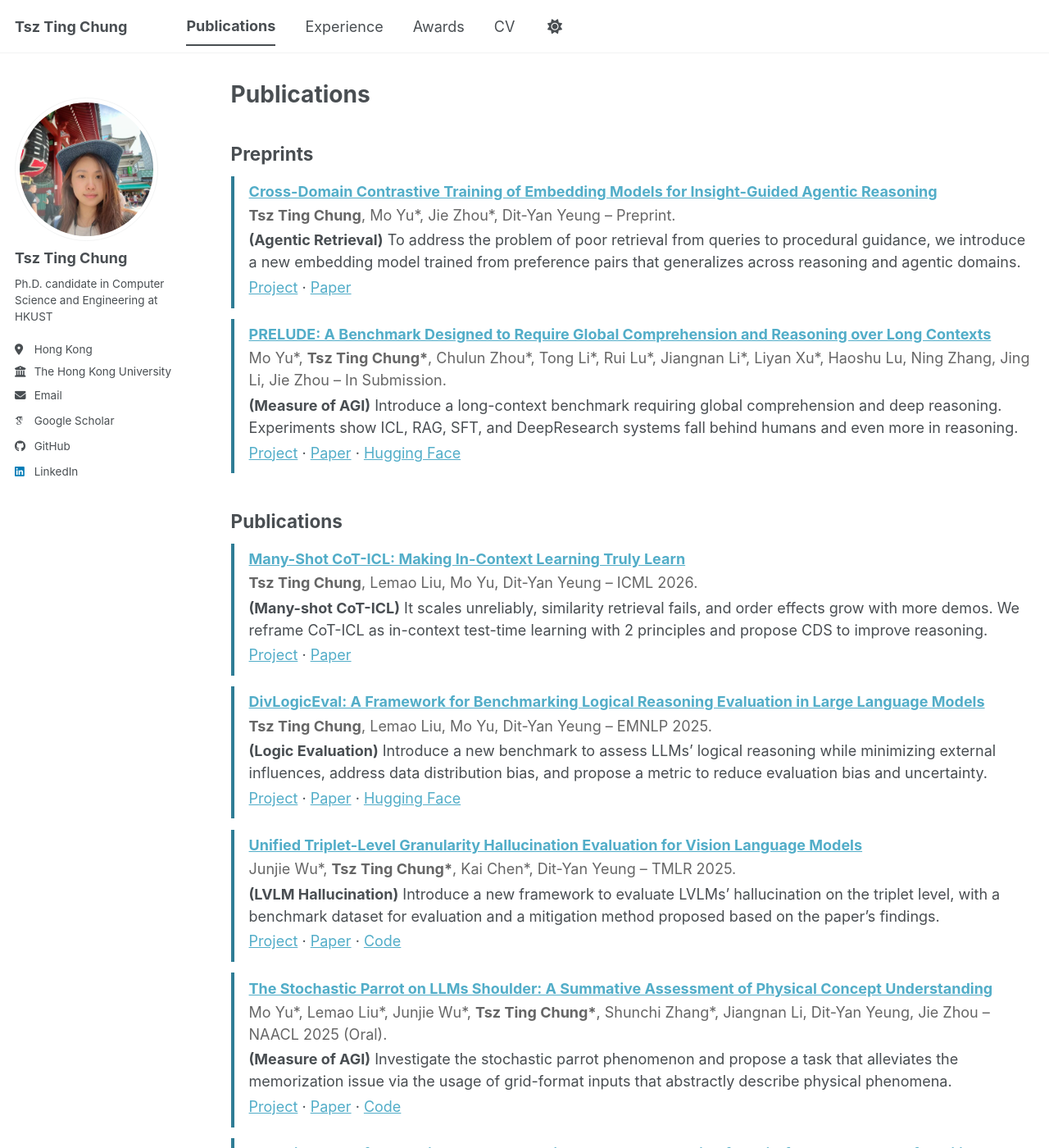
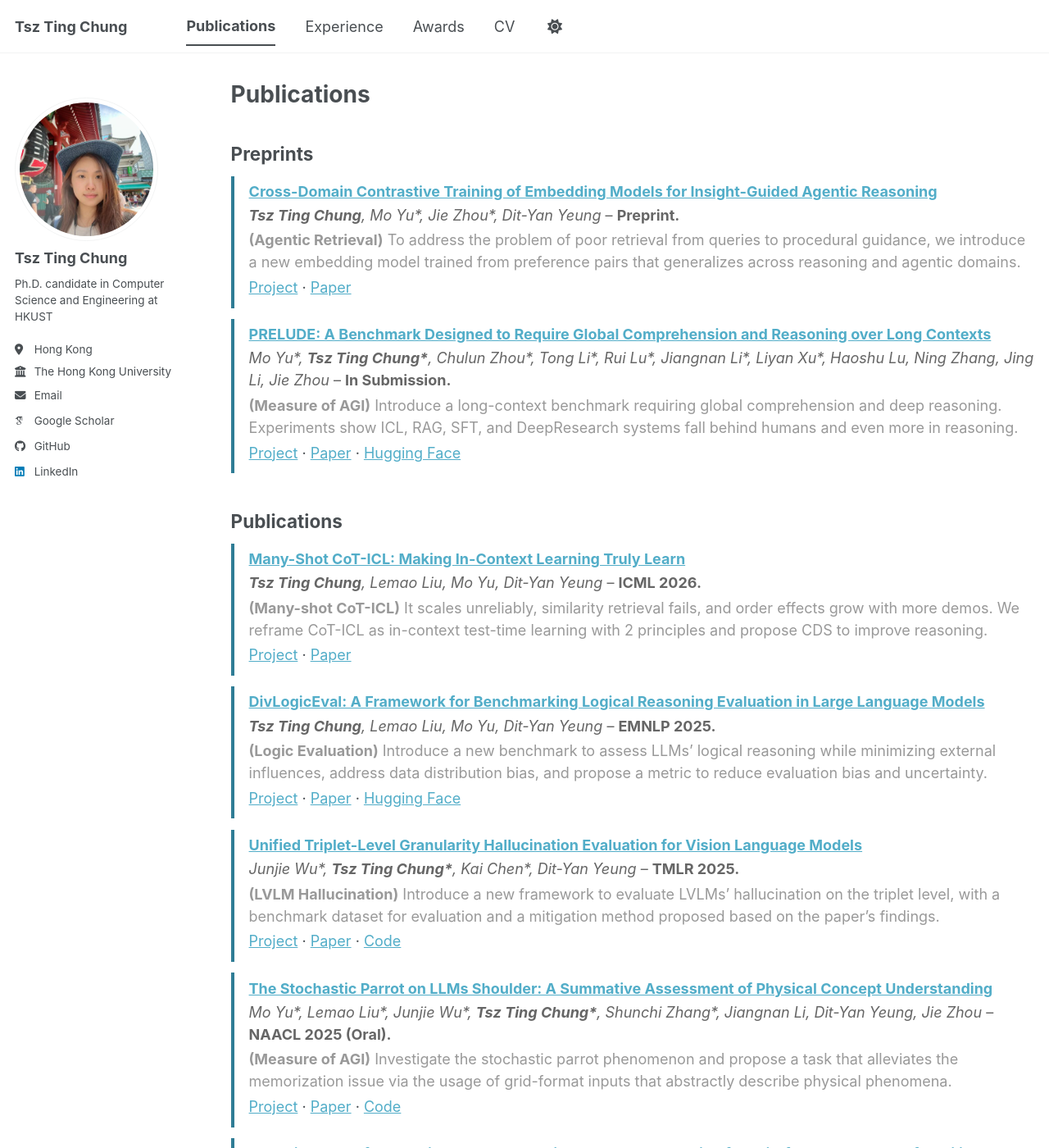
Before and after one commit to TTChungC/ttchungc.github.io, a Jekyll site: the page built from _pages/publications.html, in a window 1280 px wide and 1400 px high. Shown: the whole window at 82% size. Built offline with Jekyll 4.4.1, drawn with Linux system fonts in a browser that asks for light colours; some web fonts are replaced; a script bundle is joined from its source files by our own code; library files that are not in the unit come from our copies; some of the changed text lies outside the part shown.

Commit message:
Update acknowledgement titles and publication styling

```diff
--- a/_pages/publications.html
+++ b/_pages/publications.html
@@ -9,15 +9,15 @@ author_profile: true
 
 <div style="border-left: 4px solid #2f7d95; padding: 0.45rem 0 0.45rem 1rem; margin: 0.75rem 0;">
 <h3 style="margin: 0 0 0.25rem 0;"><a href="https://ttchungc.github.io/projects/insightemb/">Cross-Domain Contrastive Training of Embedding Models for Insight-Guided Agentic Reasoning</a></h3>
-<p style="margin: 0.2rem 0; color: #666;"><strong>Tsz Ting Chung</strong>, Mo Yu*, Jie Zhou*, Dit-Yan Yeung &ndash; Preprint.</p>
-<p style="margin: 0.2rem 0;"><strong>(Agentic Retrieval)</strong> To address the problem of poor retrieval from queries to procedural guidance, we introduce a new embedding model trained from preference pairs that generalizes across reasoning and agentic domains.</p>
+<p style="margin: 0.2rem 0; color: #666;"><em><strong>Tsz Ting Chung</strong>, Mo Yu*, Jie Zhou*, Dit-Yan Yeung</em> &ndash; <strong>Preprint.</strong></p>
+<p style="margin: 0.2rem 0; color: #999;"><strong>(Agentic Retrieval)</strong> To address the problem of poor retrieval from queries to procedural guidance, we introduce a new embedding model trained from preference pairs that generalizes across reasoning and agentic domains.</p>
 <p style="margin: 0.2rem 0;"><a href="https://ttchungc.github.io/projects/insightemb/">Project</a> &middot; <a href="https://ttchungc.github.io/projects/insightemb/InsightEmb.pdf">Paper</a></p>
 </div>
 
 <div style="border-left: 4px solid #2f7d95; padding: 0.45rem 0 0.45rem 1rem; margin: 0.75rem 0;">
 <h3 style="margin: 0 0 0.25rem 0;"><a href="https://gorov.github.io/prelude/index.html">PRELUDE: A Benchmark Designed to Require Global Comprehension and Reasoning over Long Contexts</a></h3>
-<p style="margin: 0.2rem 0; color: #666;">Mo Yu*, <strong>Tsz Ting Chung*</strong>, Chulun Zhou*, Tong Li*, Rui Lu*, Jiangnan Li*, Liyan Xu*, Haoshu Lu, Ning Zhang, Jing Li, Jie Zhou &ndash; In Submission.</p>
-<p style="margin: 0.2rem 0;"><strong>(Measure of AGI)</strong> Introduce a long-context benchmark requiring global comprehension and deep reasoning. Experiments show ICL, RAG, SFT, and DeepResearch systems fall behind humans and even more in reasoning.</p>
+<p style="margin: 0.2rem 0; color: #666;"><em>Mo Yu*, <strong>Tsz Ting Chung*</strong>, Chulun Zhou*, Tong Li*, Rui Lu*, Jiangnan Li*, Liyan Xu*, Haoshu Lu, Ning Zhang, Jing Li, Jie Zhou</em> &ndash; <strong>In Submission.</strong></p>
+<p style="margin: 0.2rem 0; color: #999;"><strong>(Measure of AGI)</strong> Introduce a long-context benchmark requiring global comprehension and deep reasoning. Experiments show ICL, RAG, SFT, and DeepResearch systems fall behind humans and even more in reasoning.</p>
 <p style="margin: 0.2rem 0;"><a href="https://gorov.github.io/prelude/index.html">Project</a> &middot; <a href="https://arxiv.org/pdf/2508.09848">Paper</a> &middot; <a href="https://huggingface.co/datasets/ttchungc/PRELUDE">Hugging Face</a></p>
 </div>
 
@@ -25,35 +25,35 @@ author_profile: true
 
 <div style="border-left: 4px solid #2f7d95; padding: 0.45rem 0 0.45rem 1rem; margin: 0.75rem 0;">
 <h3 style="margin: 0 0 0.25rem 0;"><a href="https://ttchungc.github.io/projects/manyshot-cot/">Many-Shot CoT-ICL: Making In-Context Learning Truly Learn</a></h3>
-<p style="margin: 0.2rem 0; color: #666;"><strong>Tsz Ting Chung</strong>, Lemao Liu, Mo Yu, Dit-Yan Yeung &ndash; ICML 2026.</p>
-<p style="margin: 0.2rem 0;"><strong>(Many-shot CoT-ICL)</strong> It scales unreliably, similarity retrieval fails, and order effects grow with more demos. We reframe CoT-ICL as in-context test-time learning with 2 principles and propose CDS to improve reasoning.</p>
+<p style="margin: 0.2rem 0; color: #666;"><em><strong>Tsz Ting Chung</strong>, Lemao Liu, Mo Yu, Dit-Yan Yeung</em> &ndash; <strong>ICML 2026.</strong></p>
+<p style="margin: 0.2rem 0; color: #999;"><strong>(Many-shot CoT-ICL)</strong> It scales unreliably, similarity retrieval fails, and order effects grow with more demos. We reframe CoT-ICL as in-context test-time learning with 2 principles and propose CDS to improve reasoning.</p>
 <p style="margin: 0.2rem 0;"><a href="https://ttchungc.github.io/projects/manyshot-cot/">Project</a> &middot; <a href="https://ttchungc.github.io/projects/manyshot-cot/Manyshot.pdf">Paper</a></p>
 </div>
 
 <div style="border-left: 4px solid #2f7d95; padding: 0.45rem 0 0.45rem 1rem; margin: 0.75rem 0;">
 <h3 style="margin: 0 0 0.25rem 0;"><a href="https://ttchungc.github.io/projects/divlogiceval/">DivLogicEval: A Framework for Benchmarking Logical Reasoning Evaluation in Large Language Models</a></h3>
-<p style="margin: 0.2rem 0; color: #666;"><strong>Tsz Ting Chung</strong>, Lemao Liu, Mo Yu, Dit-Yan Yeung &ndash; EMNLP 2025.</p>
-<p style="margin: 0.2rem 0;"><strong>(Logic Evaluation)</strong> Introduce a new benchmark to assess LLMs&rsquo; logical reasoning while minimizing external influences, address data distribution bias, and propose a metric to reduce evaluation bias and uncertainty.</p>
+<p style="margin: 0.2rem 0; color: #666;"><em><strong>Tsz Ting Chung</strong>, Lemao Liu, Mo Yu, Dit-Yan Yeung</em> &ndash; <strong>EMNLP 2025.</strong></p>
+<p style="margin: 0.2rem 0; color: #999;"><strong>(Logic Evaluation)</strong> Introduce a new benchmark to assess LLMs&rsquo; logical reasoning while minimizing external influences, address data distribution bias, and propose a metric to reduce evaluation bias and uncertainty.</p>
 <p style="margin: 0.2rem 0;"><a href="https://ttchungc.github.io/projects/divlogiceval/">Project</a> &middot; <a href="https://arxiv.org/pdf/2509.15587">Paper</a> &middot; <a href="https://huggingface.co/datasets/ttchungc/DivLogicEval">Hugging Face</a></p>
 </div>
 
 <div style="border-left: 4px solid #2f7d95; padding: 0.45rem 0 0.45rem 1rem; margin: 0.75rem 0;">
 <h3 style="margin: 0 0 0.25rem 0;"><a href="https://kaichen1998.github.io/projects/tri-he/">Unified Triplet-Level Granularity Hallucination Evaluation for Vision Language Models</a></h3>
-<p style="margin: 0.2rem 0; color: #666;">Junjie Wu*, <strong>Tsz Ting Chung*</strong>, Kai Chen*, Dit-Yan Yeung &ndash; TMLR 2025.</p>
-<p style="margin: 0.2rem 0;"><strong>(LVLM Hallucination)</strong> Introduce a new framework to evaluate LVLMs&rsquo; hallucination on the triplet level, with a benchmark dataset for evaluation and a mitigation method proposed based on the paper&rsquo;s findings.</p>
+<p style="margin: 0.2rem 0; color: #666;"><em>Junjie Wu*, <strong>Tsz Ting Chung*</strong>, Kai Chen*, Dit-Yan Yeung</em> &ndash; <strong>TMLR 2025.</strong></p>
+<p style="margin: 0.2rem 0; color: #999;"><strong>(LVLM Hallucination)</strong> Introduce a new framework to evaluate LVLMs&rsquo; hallucination on the triplet level, with a benchmark dataset for evaluation and a mitigation method proposed based on the paper&rsquo;s findings.</p>
 <p style="margin: 0.2rem 0;"><a href="https://kaichen1998.github.io/projects/tri-he/">Project</a> &middot; <a href="https://arxiv.org/pdf/2410.23114">Paper</a> &middot; <a href="https://github.com/wujunjie1998/Tri-HE">Code</a></p>
 </div>
 
 <div style="border-left: 4px solid #2f7d95; padding: 0.45rem 0 0.45rem 1rem; margin: 0.75rem 0;">
 <h3 style="margin: 0 0 0.25rem 0;"><a href="https://physico-benchmark.github.io/">The Stochastic Parrot on LLMs Shoulder: A Summative Assessment of Physical Concept Understanding</a></h3>
-<p style="margin: 0.2rem 0; color: #666;">Mo Yu*, Lemao Liu*, Junjie Wu*, <strong>Tsz Ting Chung*</strong>, Shunchi Zhang*, Jiangnan Li, Dit-Yan Yeung, Jie Zhou &ndash; NAACL 2025 (Oral).</p>
-<p style="margin: 0.2rem 0;"><strong>(Measure of AGI)</strong> Investigate the stochastic parrot phenomenon and propose a task that alleviates the memorization issue via the usage of grid-format inputs that abstractly describe physical phenomena.</p>
+<p style="margin: 0.2rem 0; color: #666;"><em>Mo Yu*, Lemao Liu*, Junjie Wu*, <strong>Tsz Ting Chung*</strong>, Shunchi Zhang*, Jiangnan Li, Dit-Yan Yeung, Jie Zhou</em> &ndash; <strong>NAACL 2025 (Oral).</strong></p>
+<p style="margin: 0.2rem 0; color: #999;"><strong>(Measure of AGI)</strong> Investigate the stochastic parrot phenomenon and propose a task that alleviates the memorization issue via the usage of grid-format inputs that abstractly describe physical phenomena.</p>
 <p style="margin: 0.2rem 0;"><a href="https://physico-benchmark.github.io/">Project</a> &middot; <a href="https://arxiv.org/pdf/2502.08946">Paper</a> &middot; <a href="https://github.com/physico-benchmark/physico">Code</a></p>
 </div>
 
 <div style="border-left: 4px solid #2f7d95; padding: 0.45rem 0 0.45rem 1rem; margin: 0.75rem 0;">
 <h3 style="margin: 0 0 0.25rem 0;"><a href="https://ttchungc.github.io/projects/selection-p/">Selection-<i>p</i>: Self-Supervised Task-Agnostic Prompt Compression for Faithfulness and Transferability</a></h3>
-<p style="margin: 0.2rem 0; color: #666;"><strong>Tsz Ting Chung</strong>, Leyang Cui, Lemao Liu, Xinting Huang, Shuming Shi, Dit-Yan Yeung &ndash; EMNLP 2024.</p>
-<p style="margin: 0.2rem 0;"><strong>(Token Compression)</strong> With simple tuning and small additional parameters, LLMs can achieve a better or similar level of performance in natural language understanding tasks with compressed demonstrations.</p>
+<p style="margin: 0.2rem 0; color: #666;"><em><strong>Tsz Ting Chung</strong>, Leyang Cui, Lemao Liu, Xinting Huang, Shuming Shi, Dit-Yan Yeung</em> &ndash; <strong>EMNLP 2024.</strong></p>
+<p style="margin: 0.2rem 0; color: #999;"><strong>(Token Compression)</strong> With simple tuning and small additional parameters, LLMs can achieve a better or similar level of performance in natural language understanding tasks with compressed demonstrations.</p>
 <p style="margin: 0.2rem 0;"><a href="https://ttchungc.github.io/projects/selection-p/">Project</a> &middot; <a href="https://arxiv.org/pdf/2410.11786">Paper</a> &middot; <a href="https://github.com/TTChungC/Selection-p">Code</a></p>
 </div>
```
Also changed, not shown: _pages/about.md (+1 -1 lines).
